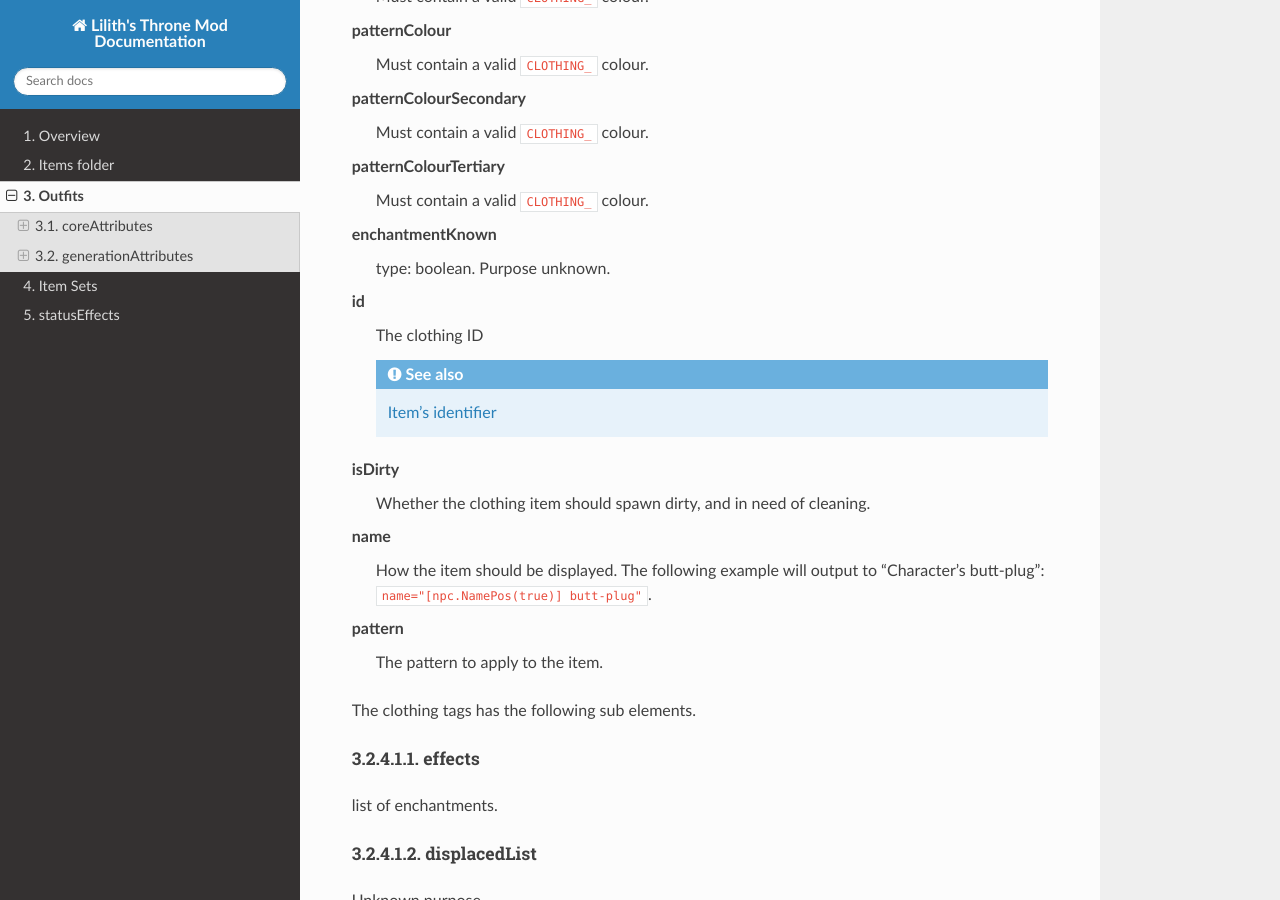
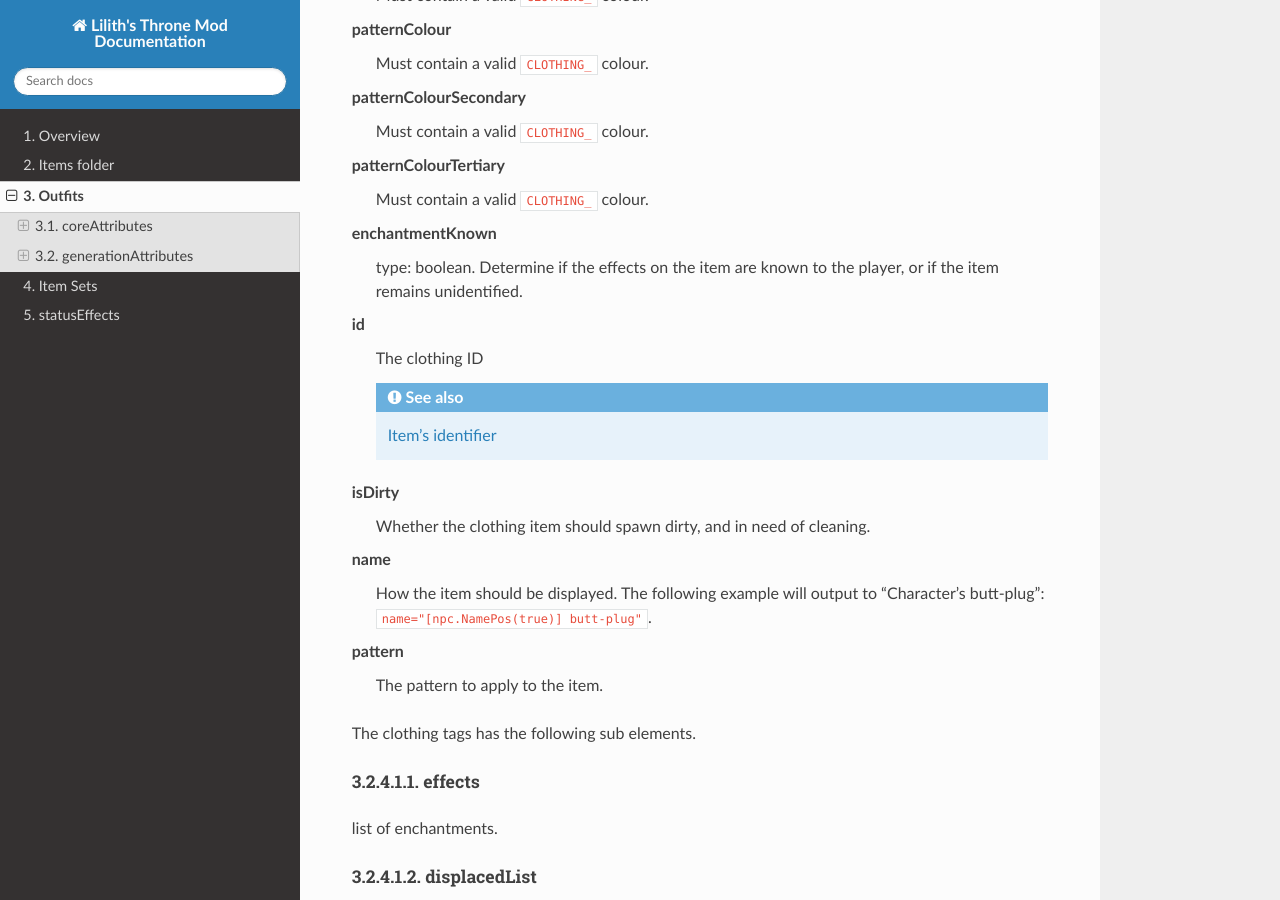
Before and after one commit to bicobus/lilith-throne-documentation, a Sphinx documentation site: the page built from docs/outfits.rst, in a window 1280 px wide and 900 px high, scrolled down 6906 px. Built offline with Sphinx 7.4.7 and the Read the Docs theme 2.0.0, drawn with Linux system fonts in a browser that asks for light colours.

Commit message:
Outfits clarifications

```diff
--- a/docs/outfits.rst
+++ b/docs/outfits.rst
@@ -79,7 +79,7 @@
 .. seealso::
    A list of :ltgithub:`outfitTypes<src/com/lilithsthrone/game/inventory/clothing/OutfitType.java>`.
 
-.. note::
+.. Caution::
 
    At the time of creation (*v0.3.0.6*), only the ``MUGGER`` outfitType is used
    in the game. All outfit types will be added eventually.
@@ -213,7 +213,7 @@
 
 Weapons can be added in a similar (although more limited) manner to clothing.
 This file doesn’t use any weapons. Look at
-``res/outfits/innoxia/genericMugger/dominion_masculine.xml`` for a weapon
+:ltgithub:`res/outfits/innoxia/genericMugger/dominion_masculine.xml` for a weapon
 example.
 
 The content present in ``mainWeapons`` and ``offhandWeapons`` follow the same
@@ -327,7 +327,8 @@
 patternColourTertiary
     Must contain a valid ``CLOTHING_`` colour.
 enchantmentKnown
-    type: boolean. Purpose unknown.
+    type: boolean. Determine if the effects on the item are known to the
+    player, or if the item remains unidentified.
 id
     The clothing ID
 
```
